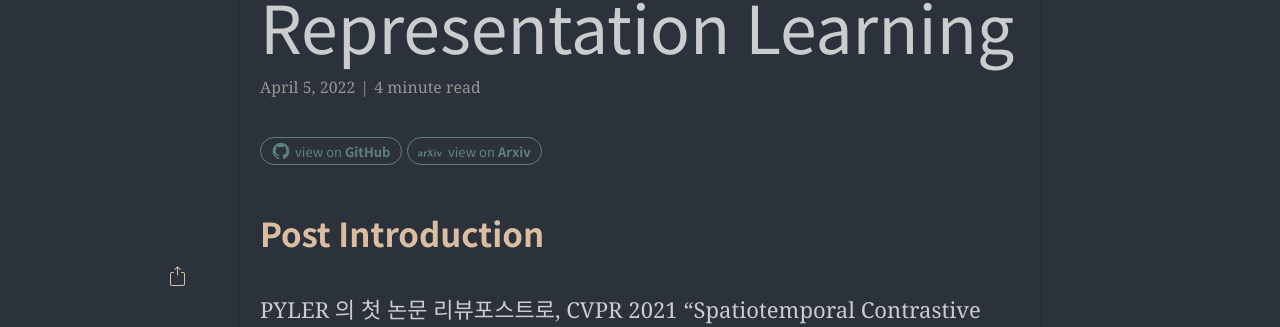
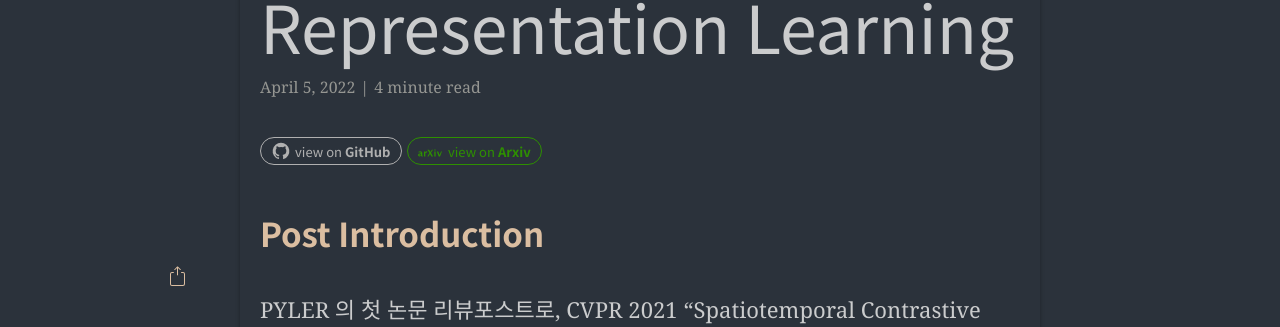
Before and after one commit to pylerAI/blog, a Jekyll site: the page built from _posts/2022-04-05-spatiotemporal-contrastive-video-representation-learning.md, in a window 1280 px wide. Shown: the part 820-1147 px from the top of the page. Built offline with Jekyll 4.4.1, drawn with Linux system fonts in a browser that asks for light colours; some web fonts are replaced; formulas are drawn with MathJax 3; comment, search, counter and statistics services are not loaded.

Commit message:
Add arxiv color

```diff
--- a/assets/css/main.css
+++ b/assets/css/main.css
@@ -16,6 +16,7 @@ html {
   --background:   #ffffff;
   --shadow:       rgba(32,30,30,.3);
   --github:       #333;
+  --arxiv:        rgb(32, 163, 71);
   --font1: 'Noto Serif KR', 'Lora', charter, Georgia, Cambria, 'Times New Roman', Times, serif;/* body text */
   --font2: 'Noto Sans KR', 'Source Sans Pro', 'Helvetica Neue', Helvetica, Arial, sans-serif; /* headers and titles   */
   --font1-light:      400;
@@ -39,7 +40,8 @@ html[data-theme="dark"]  {
   --grey5:        #3B3D40;
   --background:   #2B323B;
   --shadow:       rgba(0,0,0,.3);
-  --github:       #000;
+  --github:       rgb(176, 176, 176);
+  --arxiv:        rgb(46, 144, 0);
 }
 
 /*! normalize.css v8.0.1 | MIT License | github.com/necolas/normalize.css */
@@ -1341,6 +1343,12 @@ div.tag-cloud{
   white-space: nowrap;
   overflow-x: visible;
 }
+.github-button {
+  border: 1px solid var(--github);
+}
+.arxiv-button {
+  border: 1px solid var(--arxiv);
+}
 .button-icon {
   width: 20px;
   height: 20px;
@@ -1363,6 +1371,18 @@ div.tag-cloud{
 }
 .paper-button > .button-icon {
   color: var(--main);
+}
+.github-button a {
+  color: var(--github);
+}
+.github-button > .button-icon {
+  color: var(--github);
+}
+.arxiv-button a {
+  color: var(--arxiv);
+}
+.arxiv-button > .button-icon {
+  color: var(--arxiv);
 }
 .paper-button:hover,.paper-button:focus{
   border: 1px solid var(--accent);
```
